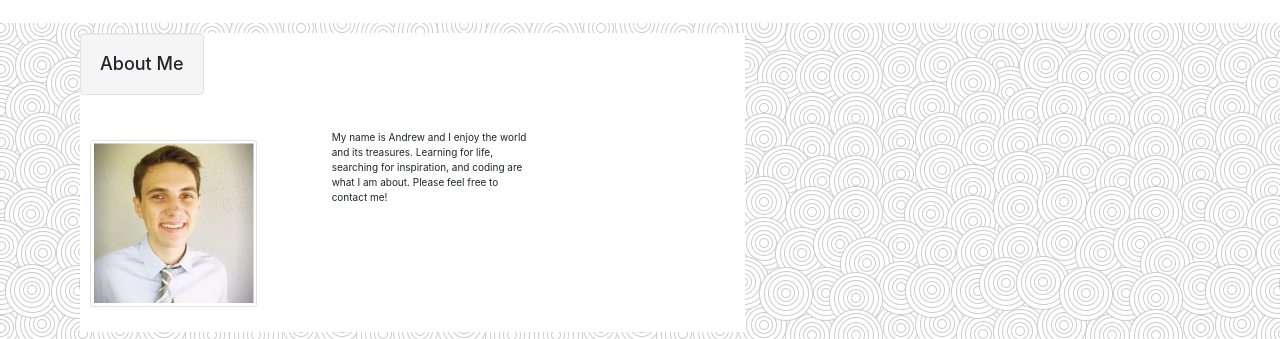
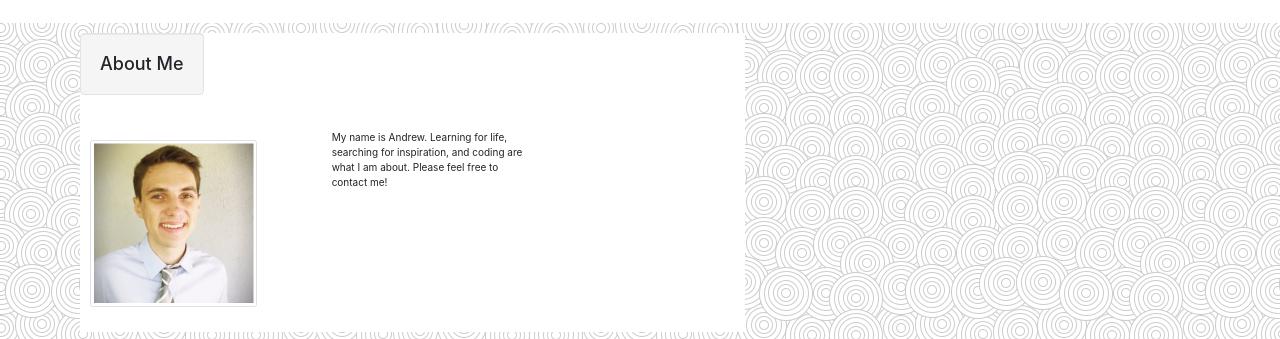
Before and after one commit to abonnema/Bootstrap-Portfolio, a plain HTML site: page index.html in a window 1280 px wide. Shown: the part 59-398 px from the top of the page. Drawn offline with nearby package versions, Linux system fonts and the light colour scheme.

Commit message:
Update index.html

```diff
--- a/index.html
+++ b/index.html
@@ -45,7 +45,7 @@
                             </div>
                                 <div class="row">
                                     <div class="panel-body col-lg-4 col-sm-4 col-xs-4" style="margin:10px"><img src="assets/images/profile.png" alt="Profile" class="img-thumbnail"></div>
-                                    <div class="panel-body col-lg-4 col-sm-4 col-xs-4" style="pull-right; float:right;">My name is Andrew and I enjoy the world and its treasures. Learning for life, searching for inspiration, and coding are what I am about. Please feel free
+                                    <div class="panel-body col-lg-4 col-sm-4 col-xs-4" style="pull-right; float:right;">My name is Andrew. Learning for life, searching for inspiration, and coding are what I am about. Please feel free
                                     to contact me!</div>
                                     </div>
                                 </div>
```
